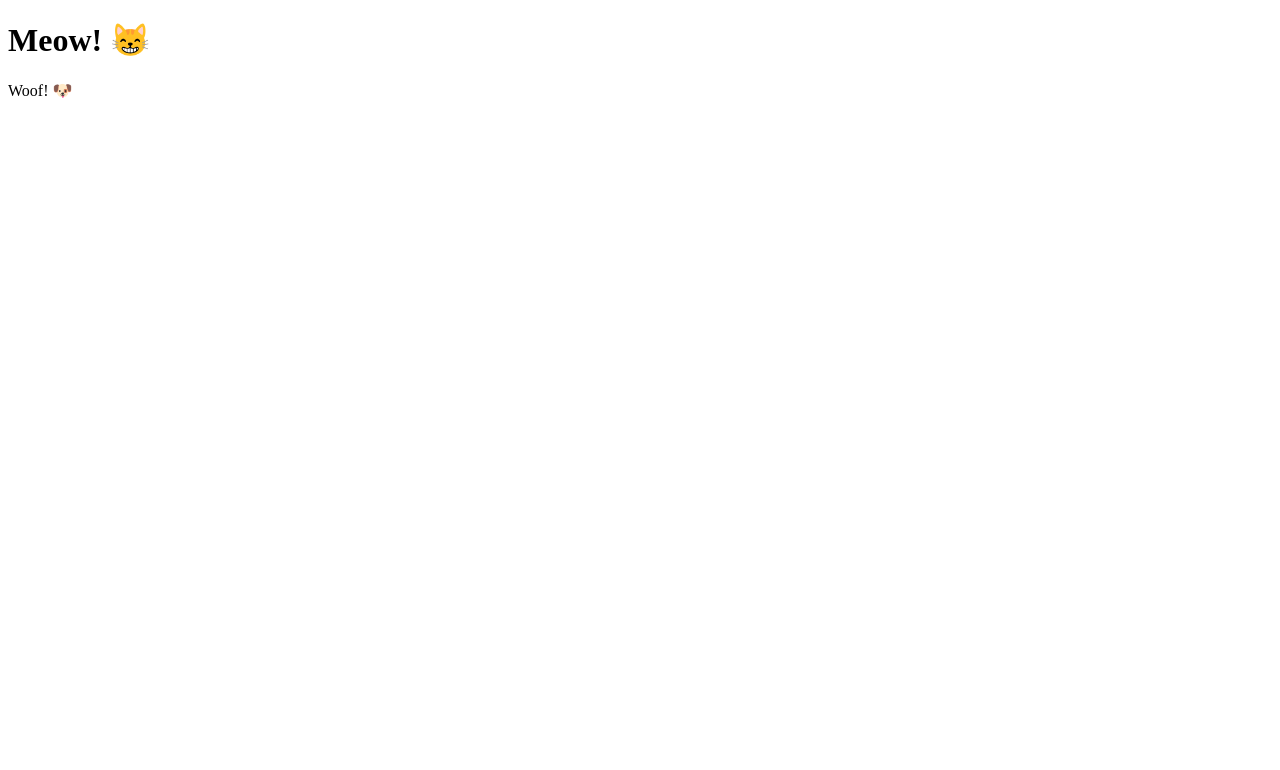
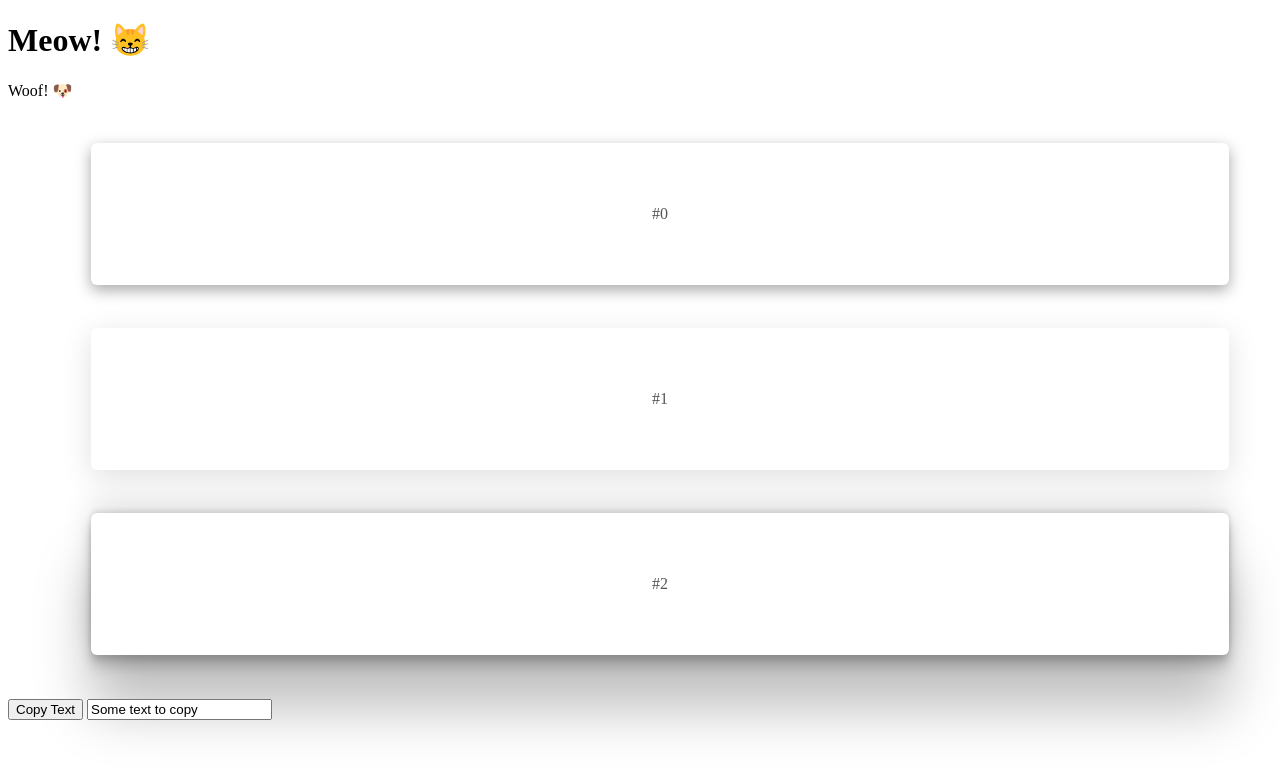
Before and after one commit to mdharr/DOMInDepth, a plain HTML site: page node-types/index.html in a window 1280 px wide. Drawn offline with Linux system fonts and the light colour scheme.

Commit message:
Write function to manipulate dom by adding event listeners to all list item elements, then on click, the target list items box shadow value is copied to the clipboard.

```diff
--- a/node-types/index.html
+++ b/node-types/index.html
@@ -4,11 +4,25 @@
     <meta charset="UTF-8">
     <meta http-equiv="X-UA-Compatible" content="IE=edge">
     <meta name="viewport" content="width=device-width, initial-scale=1.0">
+    <link rel="stylesheet" href="style.css">
     <script src="script.js" defer></script>
     <title>Hi</title>
 </head>
 <body id="farm">
     <h1>Meow! 😸</h1>
     Woof! 🐶
+    <ul>
+        <li id="zero">
+            <span>#0</span>
+        </li>
+        <li id="one">
+            <span>#1</span>
+        </li>
+        <li id="two">
+            <span>#2</span>
+        </li>
+    </ul>
+    <button id="copyButton">Copy Text</button>
+    <input type="text" value="Some text to copy" id="textToCopy">
 </body>
 </html>
--- a/node-types/script.js
+++ b/node-types/script.js
@@ -1 +1,45 @@
-console.log('Script running')
+document.getElementById("copyButton").addEventListener("click", function() {
+    const text = document.getElementById("textToCopy").value;
+    navigator.clipboard.writeText(text)
+        .then(() => {
+            console.log("Text copied to clipboard");
+        })
+        .catch(err => {
+            console.error("Failed to copy text: ", err);
+        });
+});
+
+// document.getElementById("copyButton").addEventListener("click", function() {
+//     // const text = document.getElementById("textToCopy").value;
+//     const text = document.getElementById('farm').children[0].innerText
+//     navigator.clipboard.writeText(text)
+//         .then(() => {
+//             console.log("Text copied to clipboard");
+//         })
+//         .catch(err => {
+//             console.error("Failed to copy text: ", err);
+//         });
+// });
+
+const listItems = document.getElementsByTagName('li')
+for(let i = 0; i < listItems.length; i++) {
+    listItems[i].addEventListener("click", function() {
+        const style = window.getComputedStyle(this)
+        const boxShadow = style.getPropertyValue("box-shadow")
+        const text = `box-shadow: ${boxShadow}`
+        const innerText = this.children[0].innerText
+        const copiedText = "Copied!"
+        this.children[0].innerText = copiedText
+        navigator.clipboard.writeText(text)
+            .then(() => {
+                setTimeout(() => {
+                    this.children[0].innerText = innerText
+                }, 1000)
+                console.log("Text copied")
+
+            })
+            .catch(err => {
+                console.error("Failed to copy text: ", err)
+            })
+    })
+}
--- /dev/null
+++ b/node-types/style.css
@@ -0,0 +1,44 @@
+li {
+    border-radius: 6px;
+    padding: 1em;
+    margin: 2em;
+    flex: 0 0 17.3vw;
+    height: 17.3vw;
+    display: block;
+    background: #fff;
+    transition: all 300ms;
+    color: #555;
+    display: flex;
+    align-items: center;
+    justify-content: center;
+    flex-direction: column;
+    overflow: hidden;
+    margin: 2.7em;
+    padding: 1em;
+    flex: 0 0 110px;
+    height: 110px;
+}
+
+li:hover {
+    cursor: pointer;
+}
+
+li:hover span {
+    text-decoration: underline;
+}
+
+ul {
+    list-style-type: disc;
+}
+
+#zero {
+    box-shadow: rgba(0, 0, 0, 0.35) 0px 5px 15px;
+}
+
+#one {
+    box-shadow: rgba(100, 100, 111, 0.2) 0px 7px 29px 0px;
+}
+
+#two {
+    box-shadow: rgba(0, 0, 0, 0.25) 0px 54px 55px, rgba(0, 0, 0, 0.12) 0px -12px 30px, rgba(0, 0, 0, 0.12) 0px 4px 6px, rgba(0, 0, 0, 0.17) 0px 12px 13px, rgba(0, 0, 0, 0.09) 0px -3px 5px;
+}
```
